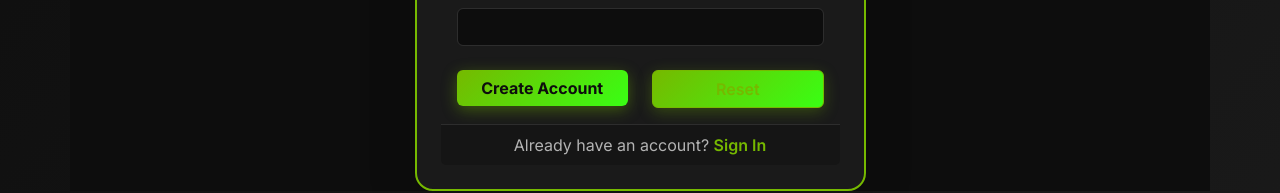
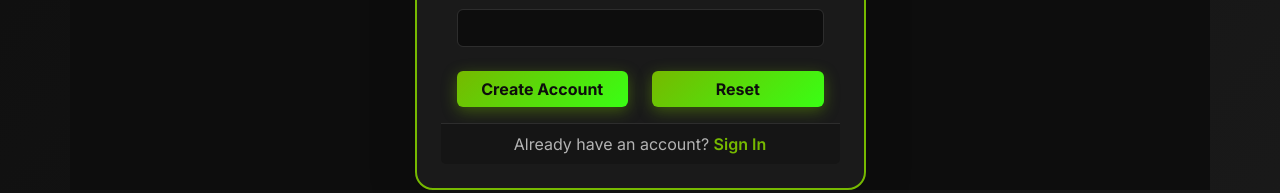
Before and after one commit to gamer-connects/Project-UHConnect, a Next.js app: page /auth/signup in a window 1280 px wide. Shown: the part 529-722 px from the top of the page. Built offline with nearby package versions, Linux system fonts and the light colour scheme; no server answers.

Commit message:
SIgnup-Page-Fix
fixed one of the buttons on the sign up page so that it's more readable.

```diff
--- a/src/app/auth/signup/page.tsx
+++ b/src/app/auth/signup/page.tsx
@@ -148,10 +148,11 @@ const SignUpPage: React.FC = () => {
                         className="w-100"
                         onClick={() => reset()}
                         style={{
-                          backgroundColor: '#2d2d2d',
-                          border: '1px solid #76b900',
-                          color: '#76b900',
-                          fontWeight: 600,
+                          background: 'linear-gradient(135deg, #76b900 0%, #39ff14 100%)',
+                          border: 'none',
+                          fontWeight: 700,
+                          color: '#0d0d0d',
+                          boxShadow: '0 4px 15px rgba(118, 185, 0, 0.4)',
                         }}
                       >
                         Reset
```
